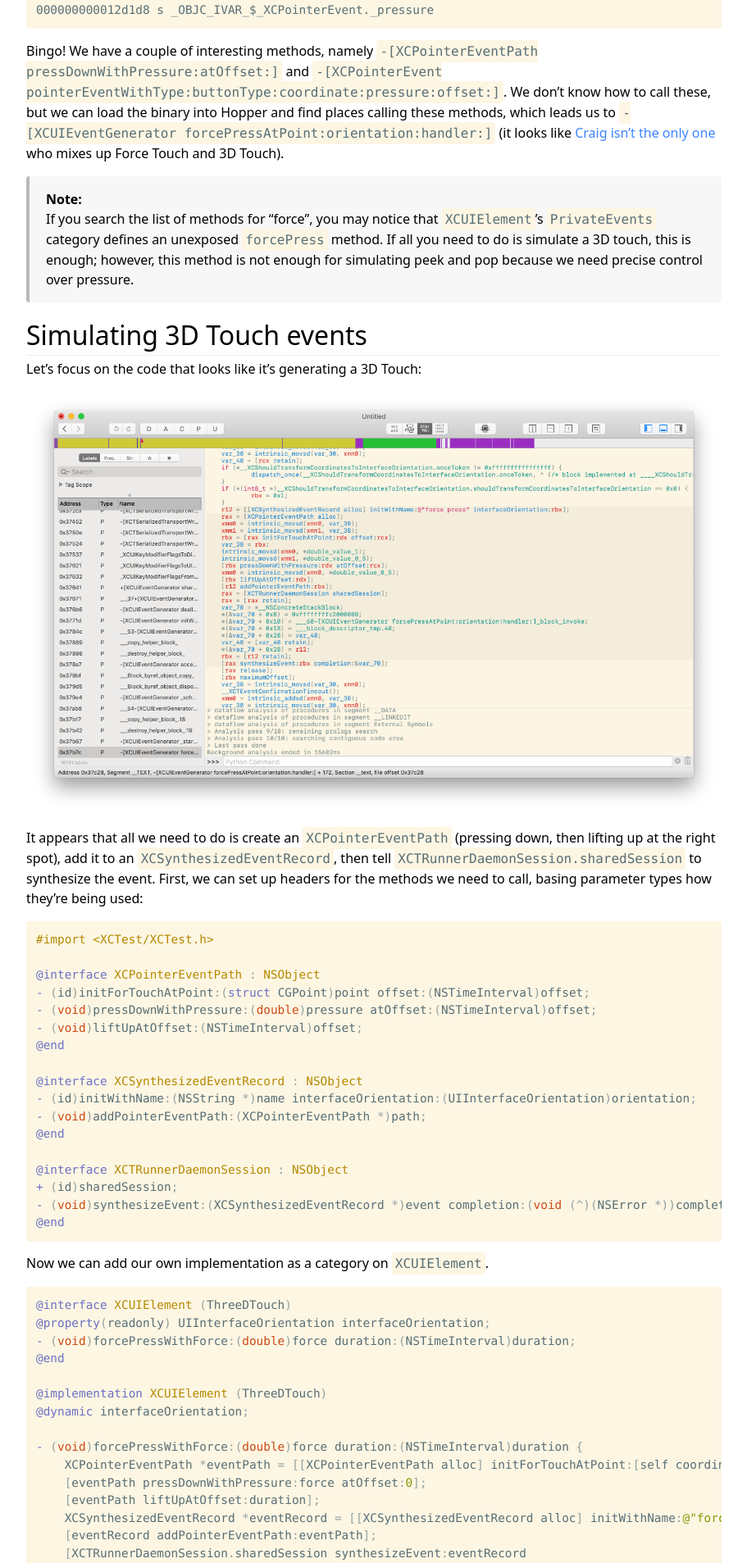
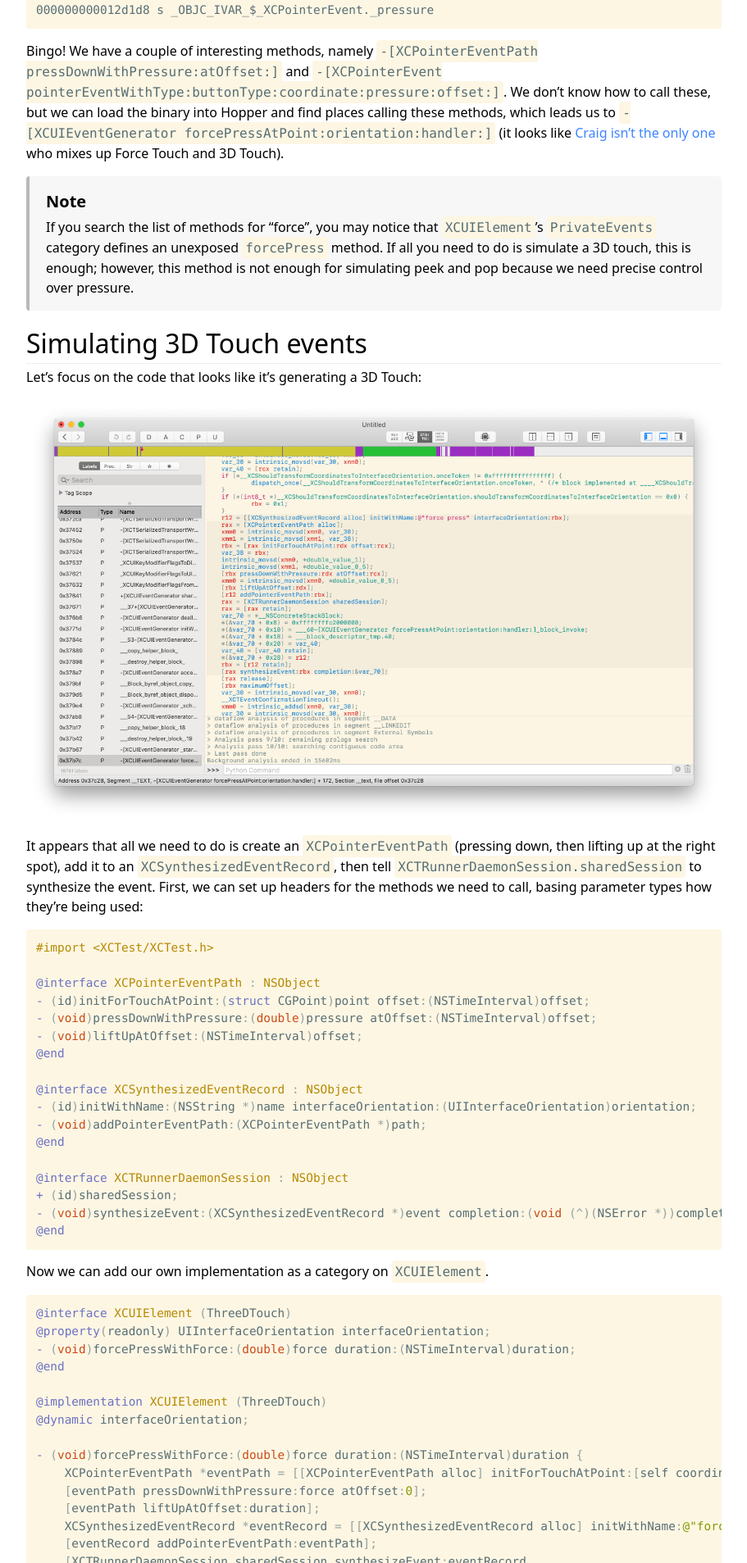
Before and after one commit to saagarjha/saagarjha.github.io, a Jekyll site: the page built from _posts/2018-12-18-ui-testing-peek-and-pop/2018-12-18-ui-testing-peek-and-pop.md, in a window 1280 px wide. Shown: the part 1173-3080 px from the top of the page at 82% size, without its empty margins (184-1095 px from the left). Built offline with Jekyll 4.4.1, drawn with Linux system fonts in a browser that asks for light colours.

Commit message:
Improve asides

```diff
--- a/_includes/aside.html
+++ b/_includes/aside.html
@@ -5,8 +5,9 @@
 {% endif %}
 {::options parse_block_html="true" /}
 <aside>
-{{ type | append: ":"}}
-{: .aside-type}
+{{ type }}
+{: .aside-type }
 
 {{ include.content }}
+{: .aside-content }
 </aside>
--- a/css/page.scss
+++ b/css/page.scss
@@ -73,6 +73,8 @@
 	dark: 0.25rem solid rgba(map-get($article_color, dark), 0.25),
 );
 $aside_border_radius: $img_border_radius;
+$aside_type_font_size: 1.25rem;
+$aside_type_margin: 0 0 0.25rem 0;
 
 $figure_margin: 1rem;
 
@@ -188,12 +190,14 @@
 	@include adaptive(border-left, $aside_left_border);
 	border-radius: $aside_border_radius;
 
-	& > p {
+	.aside-content {
 		margin: 0;
 	}
 
 	.aside-type {
 		font-weight: bold;
+		font-size: $aside_type_font_size;
+		margin: $aside_type_margin;
 	}
 }
 
```
